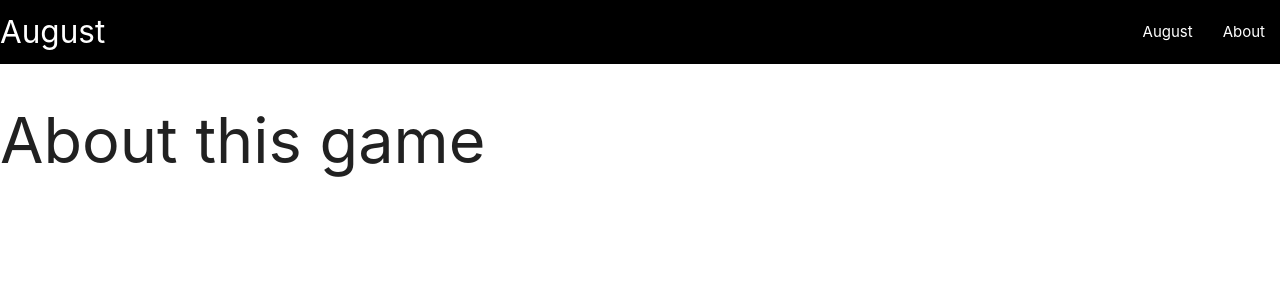
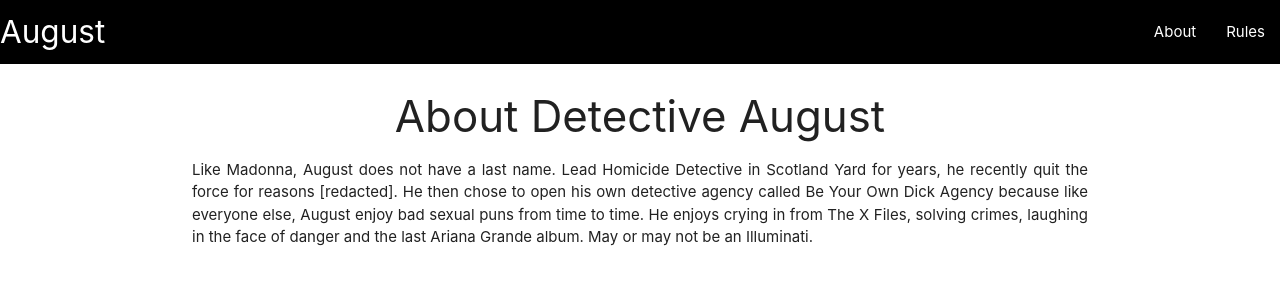
Before and after one commit to lnj-picard/det-august, a React (Create React App) app in the folder client/: page /about in a window 1280 px wide. Shown: the top 300 px of the page. Built offline with nearby package versions, Linux system fonts and the light colour scheme.

Commit message:
df chatbot
set up rules and about pages

```diff
--- a/client/src/components/App.js
+++ b/client/src/components/App.js
@@ -3,6 +3,7 @@ import { BrowserRouter, Route, Switch } from "react-router-dom";
 
 import Header from "./Header";
 import About from "./pages/About";
+import Rules from "./pages/Rules";
 import Chatbot from "./chatbot/Chatbot";
 
 //front end app
@@ -15,6 +16,7 @@ class App extends Component {
             <Header />
             <Route exact path="/" component={Chatbot} />
             <Route path="/about" component={About} />
+            <Route path="/rules" component={Rules} />
           </>
         </Switch>
       </BrowserRouter>
--- a/client/src/components/Header.js
+++ b/client/src/components/Header.js
@@ -6,7 +6,7 @@ class Header extends Component {
   //mobile navigation
   componentDidMount() {
     const elem = document.querySelector(".sidenav");
-    const instance = M.Sidenav.init(elem, {
+    M.Sidenav.init(elem, {
       edge: "left",
       inDuration: 250
     });
@@ -25,20 +25,20 @@ class Header extends Component {
             </a>
             <ul id="nav-mobile" className="right hide-on-med-and-down">
               <li>
-                <Link to="/">August</Link>
+                <Link to="/about">About</Link>
               </li>
               <li>
-                <Link to="/about">About</Link>
+                <Link to="/rules">Rules</Link>
               </li>
             </ul>
           </div>
         </nav>
         <ul className="sidenav" id="mobile-demo">
           <li>
-            <Link to="/">August</Link>
+            <Link to="/about">About</Link>
           </li>
           <li>
-            <Link to="/about">About</Link>
+            <Link to="/rules">Rules</Link>
           </li>
         </ul>
       </>
--- a/client/src/components/chatbot/Chatbot.js
+++ b/client/src/components/chatbot/Chatbot.js
@@ -18,7 +18,7 @@ class Chatbot extends Component {
 
     this.state = {
       messages: [],
-      count: 2
+      count: 7
     };
   }
 
--- a/client/src/components/chatbot/Message.js
+++ b/client/src/components/chatbot/Message.js
@@ -30,6 +30,7 @@ const Message = props => {
               "black-text " +
               (props.speaks === "August" ? "left-align" : "right-align")
             }
+            style={{ textAlign: "justify" }}
           >
             {props.text}
           </p>
--- a/client/src/components/pages/About.js
+++ b/client/src/components/pages/About.js
@@ -1,13 +1,22 @@
-import React, { Component } from 'react';
+import React, { Component } from "react";
 
 class About extends Component {
-	render() {
-		return (
-      <div>
-        <h1>About this game</h1>
+  render() {
+    return (
+      <div className="center-align container">
+        <h3>About Detective August</h3>
+        <p style={{ textAlign: "justify" }}>
+          Like Madonna, August does not have a last name. Lead Homicide
+          Detective in Scotland Yard for years, he recently quit the force for
+          reasons [redacted]. He then chose to open his own detective agency
+          called Be Your Own Dick Agency because like everyone else, August
+          enjoy bad sexual puns from time to time. He enjoys crying in from The
+          X Files, solving crimes, laughing in the face of danger and the last
+          Ariana Grande album. May or may not be an Illuminati.
+        </p>
       </div>
-		)
-	}
+    );
+  }
 }
 
 export default About;
--- /dev/null
+++ b/client/src/components/pages/Rules.js
@@ -0,0 +1,23 @@
+import React, { Component } from "react";
+
+class Rules extends Component {
+  render() {
+    return (
+      <div className="center-align">
+        <h3>Rules of the game</h3>
+        <p>You have 7 questions to figure out who killed Counrtney Allen.</p>
+        <p>
+          Use the different options shown by August to go from a suspect to
+          another.
+        </p>
+        <p>
+          Choose wisely what you want to do because when your questions are up,
+          you have to guess the culprit and his or her motive.
+        </p>
+        <p>Have fun and fair warning, August is kind of a dick.</p>
+      </div>
+    );
+  }
+}
+
+export default Rules;
```
Also changed, not shown: client/src/components/pages/Landing.js (deleted, +0 -14 lines).
